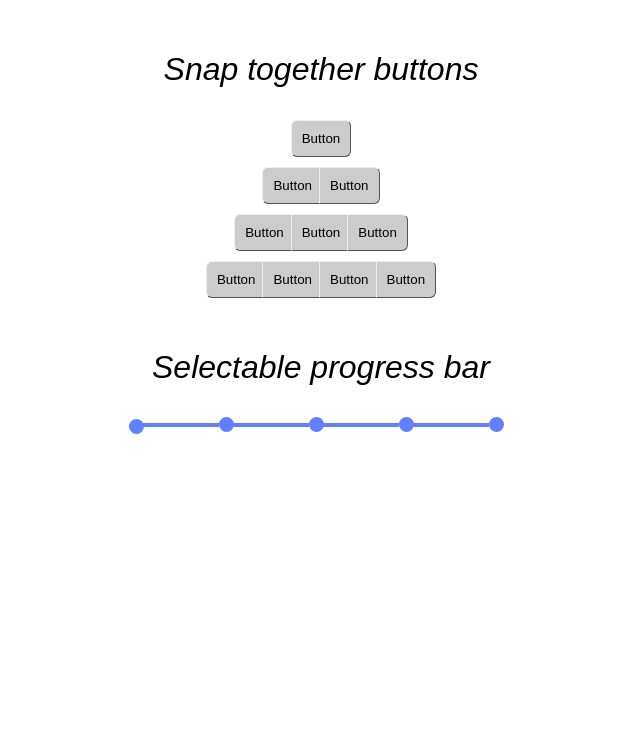
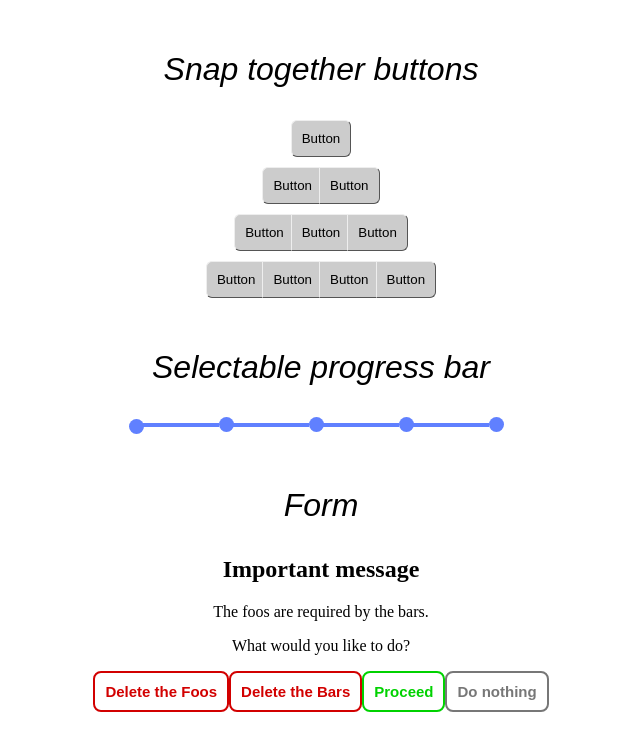
Before and after one commit to javcasas/css-challenges, a Vue app in the folder css-challenges/: page /#/advanced_selectors in a window 1280 px wide. Shown: the top 750 px of the page, without its empty margins (319-959 px from the left). Built offline with nearby package versions, Linux system fonts and the light colour scheme.

Commit message:
Adding auto-buttons

```diff
--- a/css-challenges/src/components/advanced_selectors/index.vue
+++ b/css-challenges/src/components/advanced_selectors/index.vue
@@ -29,6 +29,20 @@
         <input type="radio" name="select1" />
         <input type="radio" name="select1" />
         <input type="radio" name="select1" />
+      </div>
+    </div>
+    <div class="component">
+      <h1>Form</h1>
+      <div class="floating-form">
+        <h2>Important message</h2>
+        <p>The foos are required by the bars.</p>
+        <p>What would you like to do?</p>
+        <div class="form-auto-buttons">
+          <input type="button" value="Delete the Foos" />
+          <input type="button" value="Delete the Bars" />
+          <input type="button" value="Proceed" />
+          <input type="button" value="Do nothing" />
+        </div>
       </div>
     </div>
   </div>
@@ -190,4 +204,44 @@ div.snap-together-buttons {
   }
 }
 
+.floating-form {
+  /* note that I have to use Inputs because
+   * in an input the text is an attribute
+   * and thus I can match on it with standard CSS selectors
+   */
+  input[type=button] {
+    padding: 10px;
+    border-radius: 8px;
+    background-color: white;
+    border: 2px solid #777;
+    color: #777;
+    font-size: 15px;
+    font-weight: bold;
+    transition-property: all;
+    transition-duration: 0.3s;
+    &:hover {
+      box-shadow: 0 0 4px 2px #999;
+    }
+  }
+  .form-auto-buttons {
+    input[type=button]{
+      &[value*=Delete],
+      &[value*=delete] {
+        border-color: rgb(210, 0, 0);
+        color: rgb(210, 0, 0);
+        &:hover {
+          box-shadow: 0 0 4px 2px red;
+        }
+      }
+      &[value*=Ok], &[value*=ok], &[value*=Proceed], &[value*=proceed] {
+        border-color: rgb(0, 210, 0);
+        color: rgb(0, 210, 0);
+        &:hover {
+          box-shadow: 0 0 4px 2px green;
+        }
+      }
+    }
+  }
+}
+
 </style>
```
